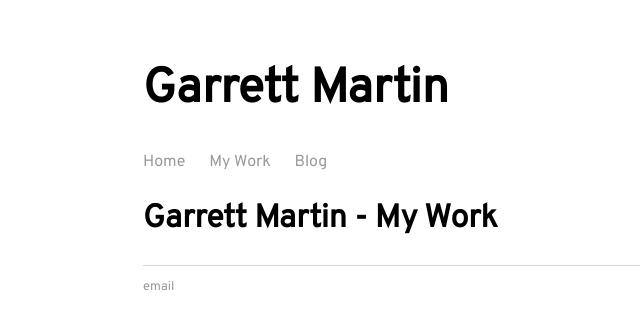
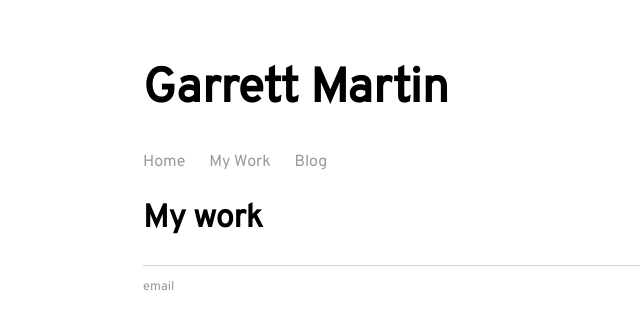
Before and after one commit to martingarrettl/martingarrettl.github.io, a Jekyll site: the page built from resume/index.html, in a window 1280 px wide. Shown: the top 329 px of the page, without its empty margins (49-689 px from the left). Built offline with Jekyll 4.4.1, drawn with Linux system fonts in a browser that asks for light colours.

Commit message:
Modify page titles and headings

```diff
--- a/_layouts/default.html
+++ b/_layouts/default.html
@@ -2,7 +2,6 @@
 	<html>
 		<head>
 			<title>{{ page.title }}</title>
-			<!-- link to main stylesheet -->
 			<link href="https://fonts.googleapis.com/css?family=Overpass" rel="stylesheet">
 			<link rel="stylesheet" type="text/css" href="/css/main.css">
 		</head>
--- a/blog/index.html
+++ b/blog/index.html
@@ -1,6 +1,6 @@
 ---
 layout: default
-title: Garrett Martin - Blog
+title: Garrett Martin's Blog
 ---
   <h2>{{ page.title }}</h2>
   <ul class="posts">
--- a/resume/index.html
+++ b/resume/index.html
@@ -1,5 +1,5 @@
 ---
 layout: default
-title: Garrett Martin - My Work
+title: Garrett Martin's Work
 ---
-  <h2>{{ page.title }}</h2>
+  <h2>My work</h2>
```
